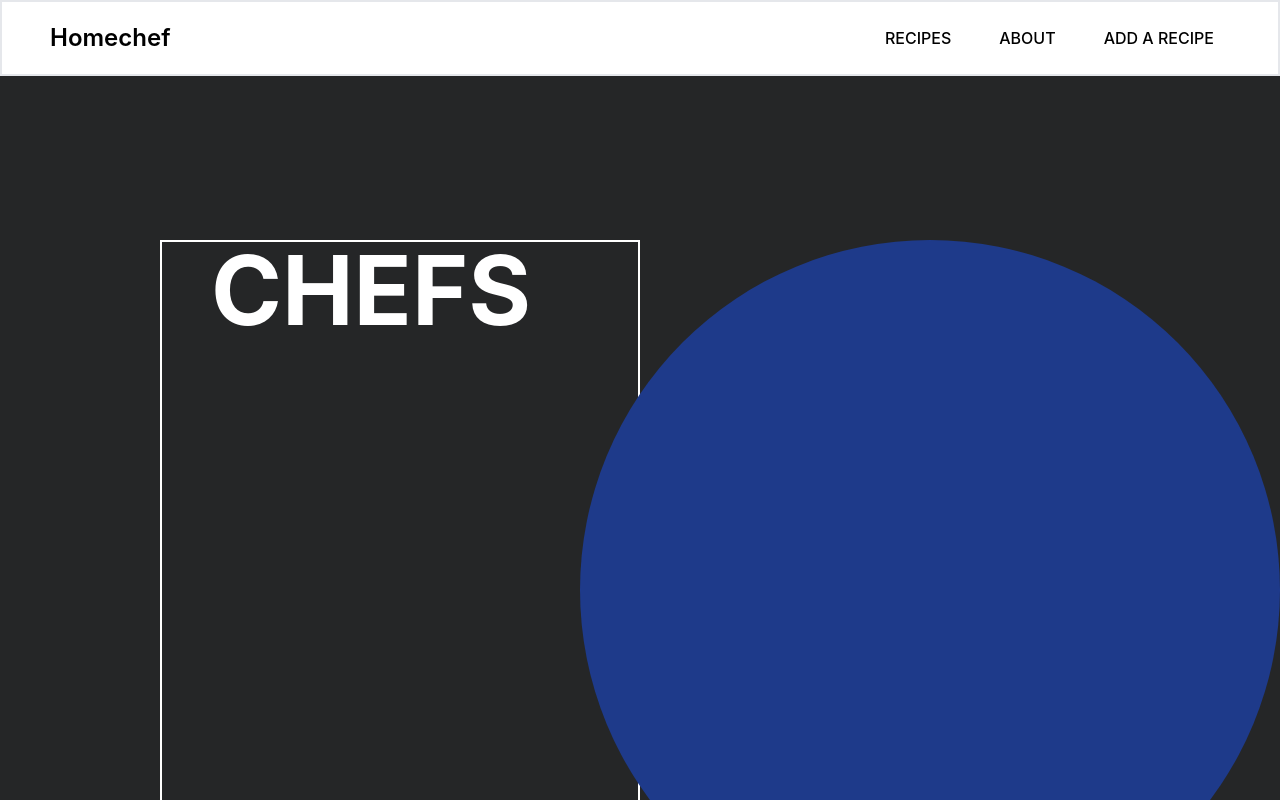
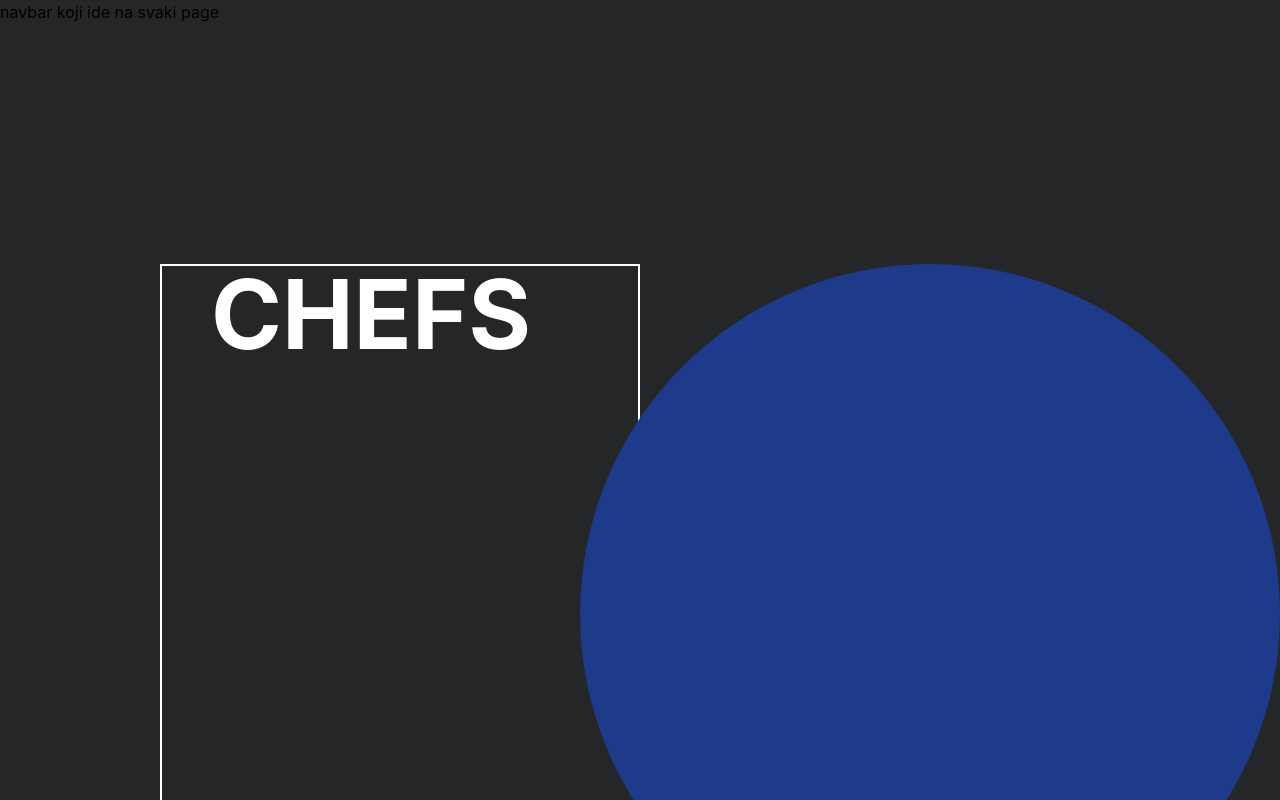
Before and after one commit to kasapovicrijad/recipes-page, a React (Create React App) app: page / in a window 1280 px wide. Shown: the top 800 px of the page. Built offline with nearby package versions, Linux system fonts and the light colour scheme.

Commit message:
minor changes

```diff
--- a/src/pages/Navbar.jsx
+++ b/src/pages/Navbar.jsx
@@ -1,51 +1,9 @@
-import React from "react";
+import React from 'react'
 
 const Navbar = () => {
   return (
-    <div>
-      <nav className="bg-white border-[2px] fixed top-0 w-[100%]">
-        <div className="max-w-screen-xl flex flex-wrap items-center justify-between mx-auto">
-          <a className="flex items-center">
-            <span className="self-center text-2xl font-semibold pl-[3rem]">
-              Homechef
-            </span>
-          </a>
+    <div>navbar koji ide na svaki page</div>
+  )
+}
 
-          <div className="block w-auto">
-            <ul className="font-medium flex flex-row p-4 pr-[3rem] flex-row space-x-5">
-              <li>
-                <a
-                  href="#"
-                  className="block py-2 pl-3 pr-4 text-black rounded"
-
-                >
-                  RECIPES
-                </a>
-              </li>
-              <li>
-                <a
-                  href="#"
-                  className="block py-2 pl-3 pr-4 text-black rounded"
-                >
-                  ABOUT
-                </a>
-              </li>
-              <li>
-                <a
-                  href="#"
-                  className="block py-2 pl-3 pr-4 text-black rounded "
-                >
-                  ADD A RECIPE
-                </a>
-              </li>
-            </ul>
-          </div>
-        </div>
-      </nav>
-
-</div>
-
-  );
-};
-
-export default Navbar;
+export default Navbar
```
